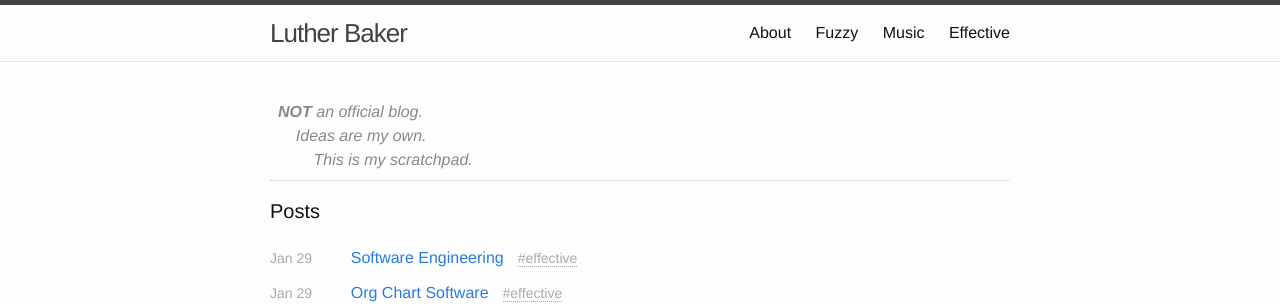
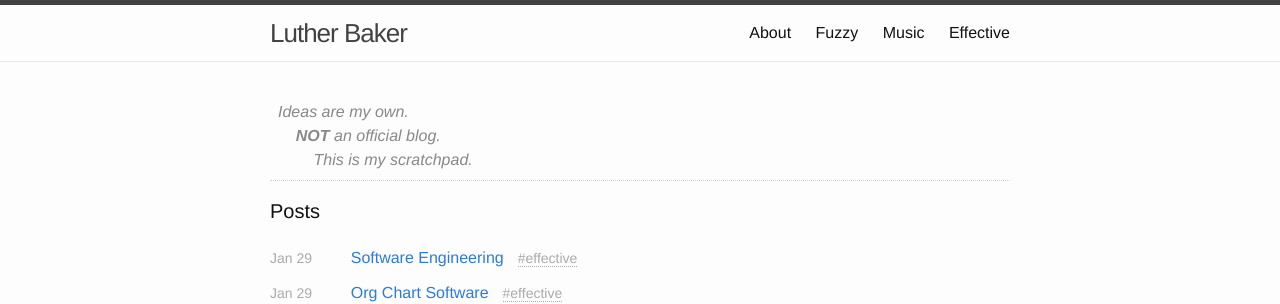
Before and after one commit to LutherBaker-Websites/com.lutherbaker.notes, a Jekyll site: the page built from index.html, in a window 1280 px wide. Shown: the top 304 px of the page. Built offline with Jekyll 4.4.1, drawn with Linux system fonts in a browser that asks for light colours.

Commit message:
Updated qualifying text.

```diff
--- a/_layouts/post.html
+++ b/_layouts/post.html
@@ -12,6 +12,6 @@
     {{ content }}
   </div>
 
-  <p class="byline-bottom">Please, do remember what I said on the front page.<br/>&nbsp;&nbsp;&nbsp;&nbsp;This is not a real blog.<br/>&nbsp;&nbsp;&nbsp;&nbsp;&nbsp;&nbsp;&nbsp;&nbsp;These posts are simply whimsical ideas &hellip; for a real blog &hellip; which I may one day publish.</p>
+  <p class="byline-bottom">Please, do remember what I said on the front page.<br/>&nbsp;&nbsp;&nbsp;&nbsp;This is not a real blog.<br/>&nbsp;&nbsp;&nbsp;&nbsp;&nbsp;&nbsp;&nbsp;&nbsp;These posts are whimsical ideas &hellip; for a real blog &hellip; which I may one day publish.</p>
 
 </article>
--- a/index.html
+++ b/index.html
@@ -3,7 +3,7 @@
 ---
 
 <div class="home">
-	<p class="byline-top"><strong>NOT</strong> an official blog.<br/>&nbsp;&nbsp;&nbsp;&nbsp;Ideas are my own.<br/>&nbsp;&nbsp;&nbsp;&nbsp;&nbsp;&nbsp;&nbsp;&nbsp;This is my scratchpad.</p>
+	<p class="byline-top">Ideas are my own.<br/>&nbsp;&nbsp;&nbsp;&nbsp;<strong>NOT</strong> an official blog.<br/>&nbsp;&nbsp;&nbsp;&nbsp;&nbsp;&nbsp;&nbsp;&nbsp;This is my scratchpad.</p>
 	<h1 class="page-heading">Posts</h1>
 
 	<table class="post-list">
```
